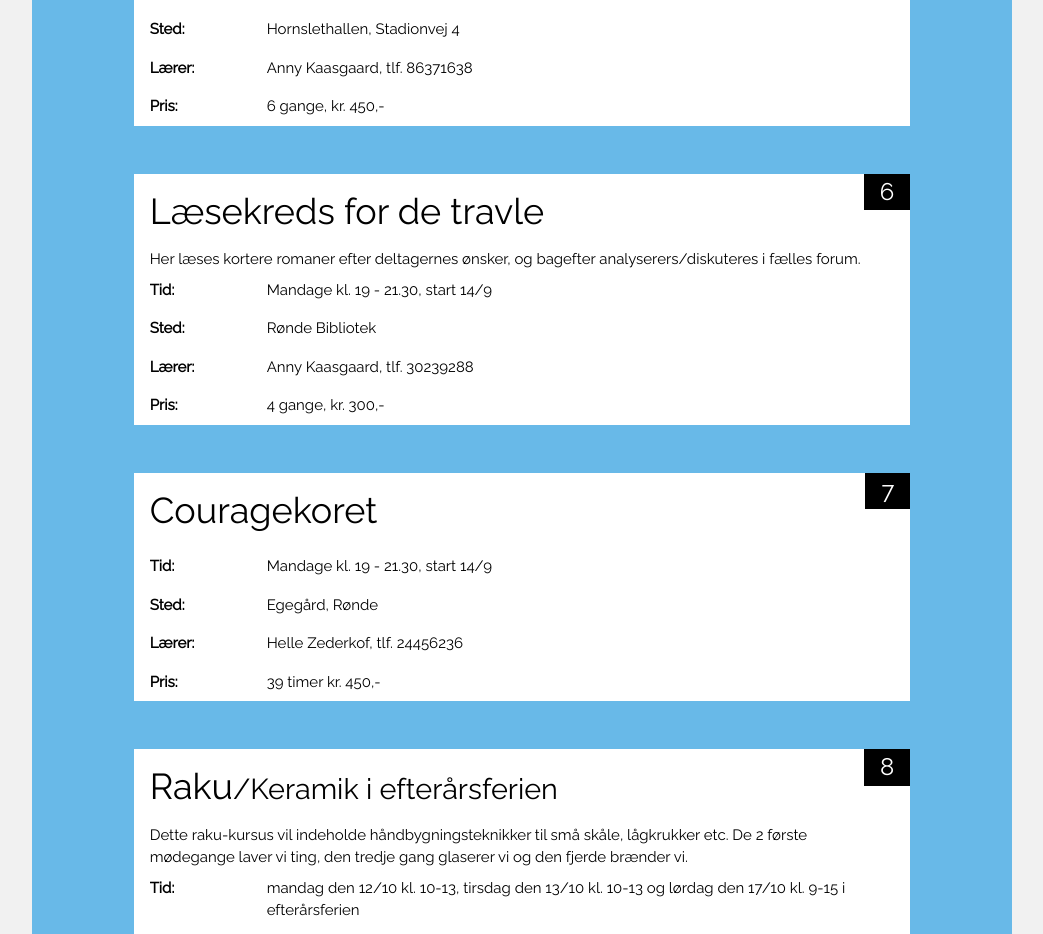
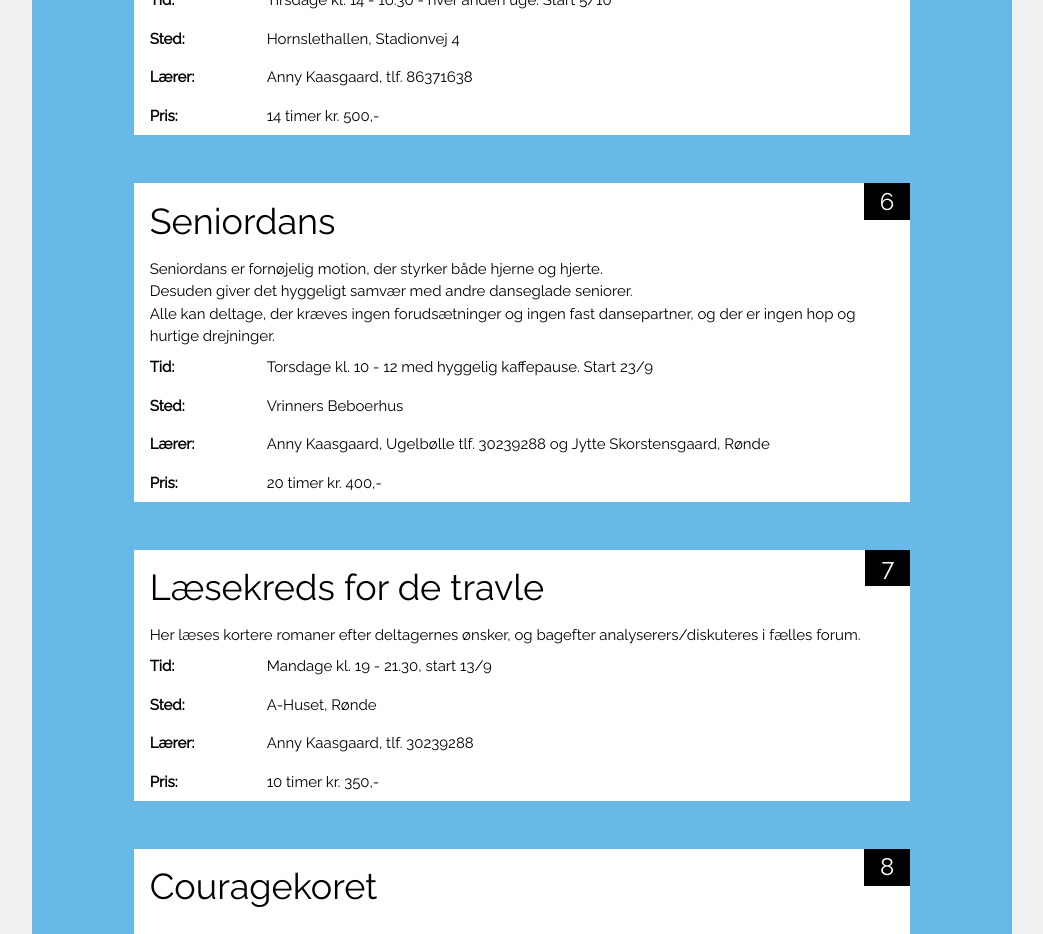
Before and after one commit to nickelsen/dag-aftenskolen.dk, a Jekyll site: the page built from index.html, in a window 1280 px wide and 1400 px high, scrolled down 2804 px. Shown: the top 934 px of the window, without its empty margins (118-1161 px from the left). Built offline with Jekyll 4.4.1, drawn with Linux system fonts in a browser that asks for light colours; comment, search, counter and statistics services are not loaded; some of the changed text lies outside the part shown.

Commit message:
Aug 2021

```diff
--- a/_data/courses-2019.csv
+++ /dev/null
@@ -1,12 +0,0 @@
-number,title,subtitle,description,time,place,teacher,price,img
-1,Harmonika,let øvede,,"Mandage kl. 17.30 - 19, start 28/9",Thorsager Skole,"Erling Andersen, tlf. 86372380","18 timer kr. 1000,-","harmonika.jpg"
-2,Harmonika,øvede,,"Mandage kl. 19 - 21.30, start 28/9",Thorsager Skole,"Erling Andersen, tlf. 86372380","36 timer kr. 1700,-"
-3,Litteratur,hold 1,,Onsdage kl. 14 - 16.30 - hver anden uge. Start 2/9,Rønde Bibliotek,"Anny Kaasgaard, tlf. 86371638","15 timer kr. 450,-"
-4,Litteratur,hold 2,,Onsdage kl. 14 - 16.30 - hver anden uge. Start 9/9,Rønde Bibliotek,"Anny Kaasgaard, tlf. 86371638","15 timer kr. 450,-"
-5,Litteratur,hold 3,"Vi læser danske såvel som udenlandske tekster. Kurset er for alle, som holder af at læse.",Tirsdage kl. 14 - 16.30 - hver anden uge. Start 6/10,"Hornslethallen, Stadionvej 4","Anny Kaasgaard, tlf. 86371638","10 timer kr. 300,-"
-6,Seniordans,,"Seniordans er fornøjelig motion, der styrker både hjerne og hjerte.<br/>Desuden giver det hyggeligt samvær med andre danseglade seniorer.<br/>Alle kan deltage, der kræves ingen forudsætninger og ingen fast dansepartner, og der er ingen hop og hurtige drejninger.",Torsdage kl. 10 - 12 med hyggelig kaffepause. Start 16/1,Lyngparken Knebel,"Anny Kaasgaard, Ugelbølle tlf. 30239288 og Jytte Skorstensgaard, Rønde","20 timer kr. 330,-"
-7,Læsekreds for de travle,,"Her læses kortere romaner efter deltagernes ønsker, og bagefter analyserers/diskuteres i fælles forum.","Mandage kl. 19 - 21.30, start 14/9",Rønde Bibliotek,"Anny Kaasgaard, tlf. 30239288","10 timer kr. 300,-"
-8,Couragekoret,,,"Mandage kl. 19 - 21.30, start 13/1","Præstegårdsladen, Thorsager","Helle Zederkof, tlf. 24456236","39 timer kr. 450,-"
-9,Raku,keramik,"Dette raku-kursus vil indeholde håndbygningsteknikker til små skåle, lågkrukker etc. De 2 første mødegange laver vi ting, den tredje gang glaserer vi og den fjerde brænder vi.","Efterårsferien 2020 - nærmere herom senere","Hos keramikeren selv: Bygaden 31, Stødov, Helgenæs, 8420 Knebel","Naja Vouno, tlf. 30962116","14 timer kr. 750,- ved 5 deltagere"
-10,"Kursus i decoupage",,"Har du lyst til at lave spændende decoupage på et billede, en dåse eller andet efter eget valg, får du mulighed for det.","Lørdag, den 7. marts kl. 10 - 16","August Art, Havvej 21, Vrinners, 8420 Knebel","Mariann Spangaa tlf. 30912886","kr. 250,- + materialer kr. 200,-"
-11,"Sy-kursus",,"Genanvend dine gamle denimbukser, skovmandsskjorten eller habitjakken og sy en smart taske eller pude. Medbring venligst symaskine.","onsdag, den 25. marts kl. 10 - 16","August Art, Havvej 21, Vrinners, 8420 Knebel","Mariann Spangaa tlf. 30912886","kr. 250,- + materialer kr. 200,-"
--- /dev/null
+++ b/_data/courses-2020.csv
@@ -0,0 +1,10 @@
+number,title,subtitle,description,time,place,teacher,price,img
+1,Harmonika,let øvede,,"Mandage kl. 17.30 - 19, start 28/9",Thorsager Skole,"Erling Andersen, tlf. 86372380","18 timer kr. 1000,-","harmonika.jpg"
+2,Harmonika,øvede,,"Mandage kl. 19 - 21.30, start 28/9",Thorsager Skole,"Erling Andersen, tlf. 86372380","36 timer kr. 1700,-"
+3,Litteratur,hold 1,,Onsdage kl. 14 - 16.30 - hver anden uge. Start 2/9,Rønde Bibliotek,"Anny Kaasgaard, tlf. 86371638","8 gange, kr. 575,-"
+4,Litteratur,hold 2,,Onsdage kl. 13 - 15.30 - hver anden uge. Start 9/9,Rønde Bibliotek,"Anny Kaasgaard, tlf. 86371638","8 gange, kr. 575,-"
+5,Litteratur,hold 3,"Vi læser danske såvel som udenlandske tekster. Kurset er for alle, som holder af at læse.",Tirsdage kl. 14 - 16.30 - hver anden uge. Start 6/10,"Hornslethallen, Stadionvej 4","Anny Kaasgaard, tlf. 86371638","6 gange, kr. 450,-"
+6,Læsekreds for de travle,,"Her læses kortere romaner efter deltagernes ønsker, og bagefter analyserers/diskuteres i fælles forum.","Mandage kl. 19 - 21.30, start 14/9",Rønde Bibliotek,"Anny Kaasgaard, tlf. 30239288","4 gange, kr. 300,-"
+7,Couragekoret,,,"Mandage kl. 19 - 21.30, start 14/9","Egegård, Rønde","Helle Zederkof, tlf. 24456236","39 timer kr. 450,-"
+8,Raku,"Keramik i efterårsferien","Dette raku-kursus vil indeholde håndbygningsteknikker til små skåle, lågkrukker etc. De 2 første mødegange laver vi ting, den tredje gang glaserer vi og den fjerde brænder vi.","mandag den 12/10 kl. 10-13, tirsdag den 13/10 kl. 10-13 og lørdag den 17/10 kl. 9-15 i efterårsferien","Hos keramikeren selv: Bygaden 31, Stødov, Helgenæs, 8420 Knebel","Naja Vouno, tlf. 30962116","12 timer kr. 750,- ved 5 deltagere"
+9,"Kursus i decoupage",,"Har du lyst til at lave spændende decoupage på et billede, en dåse eller andet efter eget valg, får du mulighed for det.","Lørdag den 17/10 kl. 10 - 16 og mandag den 7/12 kl. 10 - 16","August Art, Havvej 21, Vrinners, 8420 Knebel","Mariann Spangaa tlf. 30912886","kr. 250,- + materialer kr. 200,-"
--- a/_data/courses.csv
+++ b/_data/courses.csv
@@ -1,10 +1,9 @@
 number,title,subtitle,description,time,place,teacher,price,img
-1,Harmonika,let øvede,,"Mandage kl. 17.30 - 19, start 28/9",Thorsager Skole,"Erling Andersen, tlf. 86372380","18 timer kr. 1000,-","harmonika.jpg"
-2,Harmonika,øvede,,"Mandage kl. 19 - 21.30, start 28/9",Thorsager Skole,"Erling Andersen, tlf. 86372380","36 timer kr. 1700,-"
-3,Litteratur,hold 1,,Onsdage kl. 14 - 16.30 - hver anden uge. Start 2/9,Rønde Bibliotek,"Anny Kaasgaard, tlf. 86371638","8 gange, kr. 575,-"
-4,Litteratur,hold 2,,Onsdage kl. 13 - 15.30 - hver anden uge. Start 9/9,Rønde Bibliotek,"Anny Kaasgaard, tlf. 86371638","8 gange, kr. 575,-"
-5,Litteratur,hold 3,"Vi læser danske såvel som udenlandske tekster. Kurset er for alle, som holder af at læse.",Tirsdage kl. 14 - 16.30 - hver anden uge. Start 6/10,"Hornslethallen, Stadionvej 4","Anny Kaasgaard, tlf. 86371638","6 gange, kr. 450,-"
-6,Læsekreds for de travle,,"Her læses kortere romaner efter deltagernes ønsker, og bagefter analyserers/diskuteres i fælles forum.","Mandage kl. 19 - 21.30, start 14/9",Rønde Bibliotek,"Anny Kaasgaard, tlf. 30239288","4 gange, kr. 300,-"
-7,Couragekoret,,,"Mandage kl. 19 - 21.30, start 14/9","Egegård, Rønde","Helle Zederkof, tlf. 24456236","39 timer kr. 450,-"
-8,Raku,"Keramik i efterårsferien","Dette raku-kursus vil indeholde håndbygningsteknikker til små skåle, lågkrukker etc. De 2 første mødegange laver vi ting, den tredje gang glaserer vi og den fjerde brænder vi.","mandag den 12/10 kl. 10-13, tirsdag den 13/10 kl. 10-13 og lørdag den 17/10 kl. 9-15 i efterårsferien","Hos keramikeren selv: Bygaden 31, Stødov, Helgenæs, 8420 Knebel","Naja Vouno, tlf. 30962116","12 timer kr. 750,- ved 5 deltagere"
-9,"Kursus i decoupage",,"Har du lyst til at lave spændende decoupage på et billede, en dåse eller andet efter eget valg, får du mulighed for det.","Lørdag den 17/10 kl. 10 - 16 og mandag den 7/12 kl. 10 - 16","August Art, Havvej 21, Vrinners, 8420 Knebel","Mariann Spangaa tlf. 30912886","kr. 250,- + materialer kr. 200,-"
+1,Harmonika,let øvede,,"Mandage kl. 17.30 - 19, start 27/9",Thorsager Skole,"Erling Andersen, tlf. 86372380","18 timer kr. 1000,-","harmonika.jpg"
+2,Harmonika,øvede,,"Mandage kl. 19 - 21.30, start 27/9",Thorsager Skole,"Erling Andersen, tlf. 86372380","36 timer kr. 1700,-"
+3,Litteratur,hold 1,,Onsdage kl. 14 - 16.30 - hver anden uge. Start 1/9,"Krostuen, Kulturhotellet, Rønde","Anny Kaasgaard, tlf. 86371638","20 timer kr. 600,-"
+4,Litteratur,hold 2,,Onsdage kl. 13 - 15.30 - hver anden uge. Start 8/9,"Teatersalen, Kulturhotellet, Rønde","Anny Kaasgaard, tlf. 86371638","20 timer kr. 600,-"
+5,Litteratur,hold 3,"Vi læser danske såvel som udenlandske tekster. Kurset er for alle, som holder af at læse.",Tirsdage kl. 14 - 16.30 - hver anden uge. Start 5/10,"Hornslethallen, Stadionvej 4","Anny Kaasgaard, tlf. 86371638","14 timer kr. 500,-"
+6,Seniordans,,"Seniordans er fornøjelig motion, der styrker både hjerne og hjerte.<br/>Desuden giver det hyggeligt samvær med andre danseglade seniorer.<br/>Alle kan deltage, der kræves ingen forudsætninger og ingen fast dansepartner, og der er ingen hop og hurtige drejninger.",Torsdage kl. 10 - 12 med hyggelig kaffepause. Start 23/9,"Vrinners Beboerhus","Anny Kaasgaard, Ugelbølle tlf. 30239288 og Jytte Skorstensgaard, Rønde","20 timer kr. 400,-"
+7,Læsekreds for de travle,,"Her læses kortere romaner efter deltagernes ønsker, og bagefter analyserers/diskuteres i fælles forum.","Mandage kl. 19 - 21.30, start 13/9","A-Huset, Rønde","Anny Kaasgaard, tlf. 30239288","10 timer kr. 350,-"
+8,Couragekoret,,,"Mandage kl. 19 - 21.30, start 13/9","Præstegårdsladen, Thorsager","Malou Reitberger, Egegård, Rønde","39 timer kr. 450,-"
--- a/index.html
+++ b/index.html
@@ -7,11 +7,10 @@ layout: default
         <div class="w3-col l10">
             <div class="w3-cell-row w3-white">
                 <div class="w3-col l4 w3-hide-small w3-hide-medium">
-                    <!--<img src="{{ '/assets/img/efteraar.jpg' | relative_url }}" class="w3-image">-->
                     <img src="{{ '/assets/img/efteraar.jpg' | relative_url }}" class="w3-image">
                 </div>
                 <div class="w3-col l8 w3-white w3-center w3-container">
-                    <h2>Efterårssæson 2020</h2>
+                    <h2>Efterårssæson 2021</h2>
 
                     <p class="w3-large">
                         Velkommen til en ny sæson<br/>
@@ -58,13 +57,14 @@ layout: default
       <div class="w3-col l10">
         <div class="w3-row w3-white">
           <div class="w3-col l4 w3-hide-small w3-hide-medium">
-            <img src="{{ '/assets/img/rasmus-krath.jpg' | relative_url }}" class="w3-image w3-hide-small w3-hide-medium" style="height: 230px; object-fit: cover;">
+            <img src="{{ '/assets/img/holbergolethomsen.jpg' | relative_url }}" class="w3-image w3-hide-small w3-hide-medium" style="height: 240px; object-fit: cover;">
           </div>
           <div class="w3-col l8 w3-container">
             <h1>Debatarrangement</h1>
-              <h3>Foredrag om Cuba med Rasmus Krath</h3>
-            <!--<p>Henrik Okkels, Rodskov, vil gøre os lidt klogere på, bl.a. hvordan man læser korrektur på de bøger, som vi læser, inden de bliver trykt og sat til salg eller lån på bibliotekerne.</p>-->
-            <p>Tirsdag, den 20. oktober kl. 19 i festsalen på Rønde Gymnasium</p>
+              <h3>Holberg og den frie, muntre tanke</h3>
+              <p>v/dr.phil. Ole Thomsen</p>
+            <p>Festsalen, Rønde Gymnasium, torsdag, den 18. november kl. 19 - 21</p>
+            <p>Entre: 75 kr.</p>
           </div>
         </div>
       </div>
@@ -81,9 +81,11 @@ layout: default
           </div>
           <div class="w3-col l8 w3-container">
             <h1>Syng i Den Blå</h1>
+            <p>v/Anne Lise Jensen</p>
             <p>Vi arrangerer en sangaftenen hvor man kan komme og være med til at synge kendte og nye sange fra højskolesangbogen, og Couragekoret medvirker og underholder.</p>
-            <p>Foråret 2021</p>
-            <p>v/Annelise Jensen, Mørke. Der er fri entre.</p>
+            <p>Torsdag, den 11. november kl. 19-21</p>
+            <p>Cafeen, Kulturhotellet, Rønde</p>
+            <p>Entre: 30 kr.</p>
           </div>
         </div>
       </div>
```
Also changed, not shown: assets/img/efteraar.jpg, assets/img/holbergolethomsen.jpg (added).
